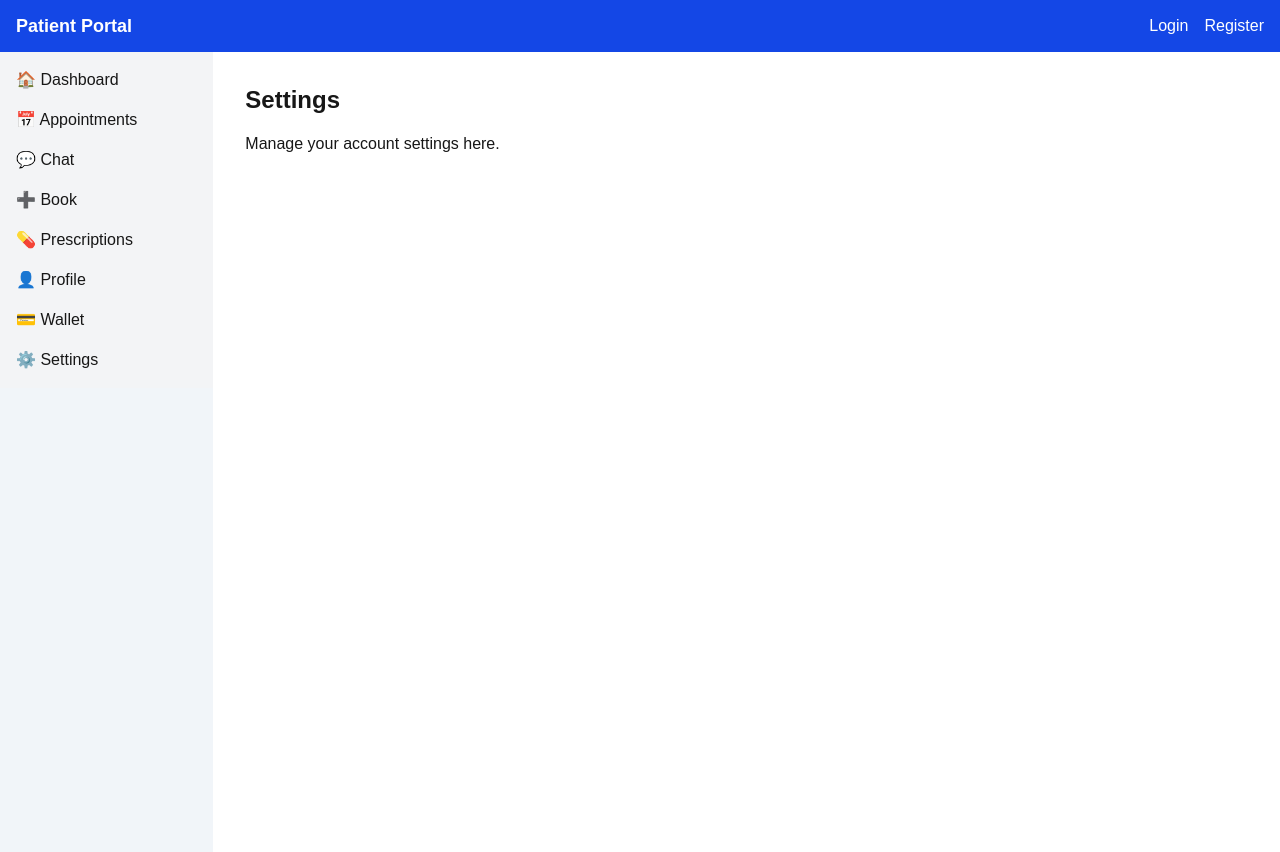
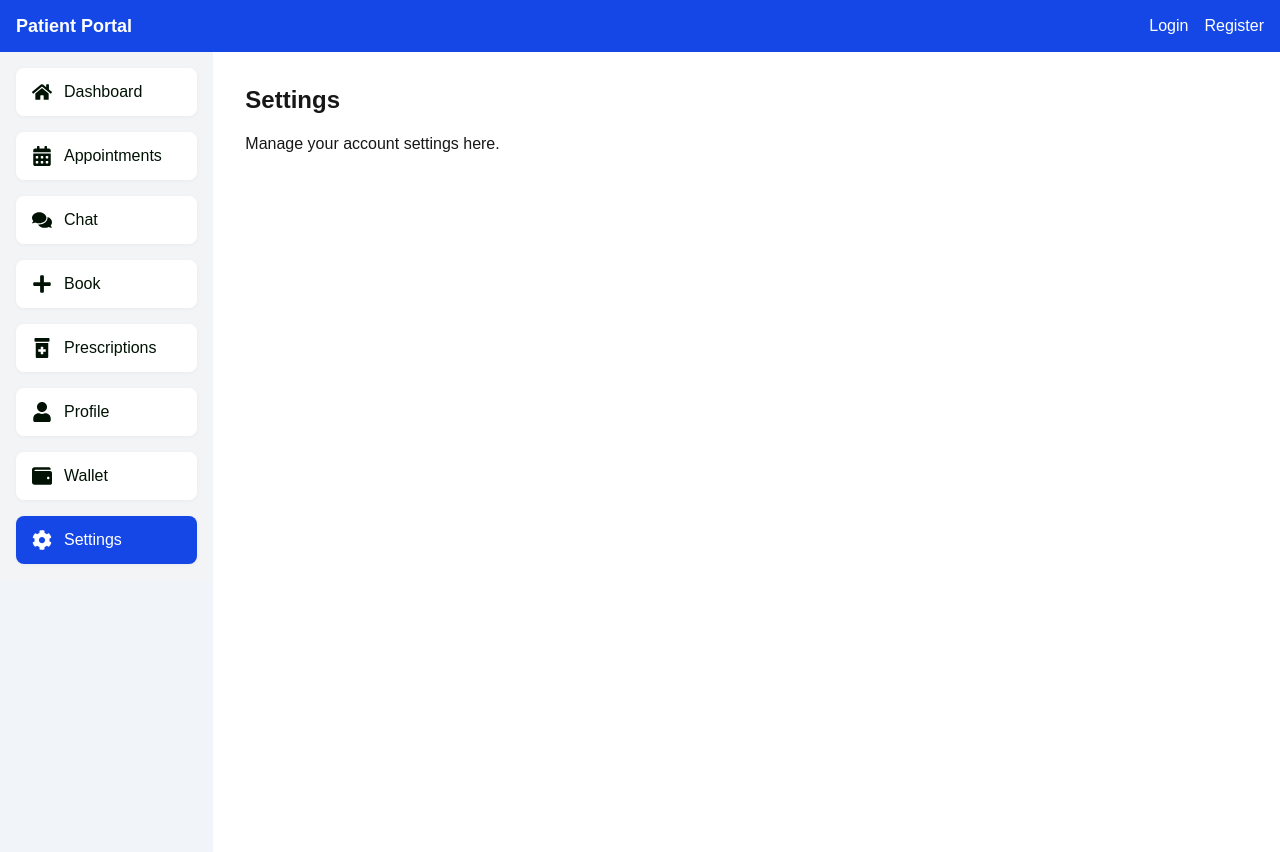
Before and after one commit to Ngahdiland/Hospital-system, a Next.js app: page /settings in a window 1280 px wide. Built offline with nearby package versions, Linux system fonts and the light colour scheme.

Commit message:
sidebar set now working on the fixed position

```diff
--- a/app/(user)/appointments/page.tsx
+++ b/app/(user)/appointments/page.tsx
@@ -4,8 +4,10 @@ import PatientLayout from '../../../components/patient-layout';
 export default function Appointments() {
   return (
     <PatientLayout>
-      <h1 className="text-2xl font-bold mb-4">Appointments</h1>
-      <p>View your upcoming and past appointments here.</p>
+      <div className="w-full h-full flex flex-col justify-start">
+        <h1 className="text-2xl font-bold mb-4">Appointments</h1>
+        <p>View your upcoming and past appointments here.</p>
+      </div>
     </PatientLayout>
   );
 }
--- a/app/(user)/book-appointment/page.tsx
+++ b/app/(user)/book-appointment/page.tsx
@@ -33,7 +33,7 @@ export default function BookAppointment() {
 
   return (
     <PatientLayout>
-      <div className="max-w-3xl mx-auto py-8 px-4 font-[THICCCBOI]">
+      <div className="w-full h-full flex flex-col justify-start">
         <h1 className="text-2xl font-bold mb-6 text-[#011204]">
           Book Appointment
         </h1>
--- a/app/(user)/chat/page.tsx
+++ b/app/(user)/chat/page.tsx
@@ -81,6 +81,7 @@ export default function Chat() {
 
   return (
     <PatientLayout>
+      <div className="w-full h-full flex flex-col justify-start">
         <div className="max-w-2xl mx-auto py-8 px-4 font-[THICCCBOI]">
           <h1 className="text-2xl font-bold mb-6 text-[#011204]">Live Chat</h1>
           <div className="mb-4">
@@ -144,6 +145,7 @@ export default function Chat() {
             </button>
           </form>
         </div>
+      </div>
     </PatientLayout>
   );
 }
--- a/app/(user)/dashboard/page.tsx
+++ b/app/(user)/dashboard/page.tsx
@@ -5,6 +5,7 @@ import Image from 'next/image';
 export default function Dashboard() {
   return (
     <PatientLayout>
+      <div className="w-full h-full flex flex-col justify-start">
         <div className="flex flex-col md:flex-row items-center gap-8">
           <div className="flex-1">
             <h1 className="text-2xl font-bold mb-4">Welcome, Patient!</h1>
@@ -21,6 +22,7 @@ export default function Dashboard() {
             />
           </div>
         </div>
+      </div>
     </PatientLayout>
   );
 }
--- a/app/(user)/prescriptions/page.tsx
+++ b/app/(user)/prescriptions/page.tsx
@@ -7,7 +7,7 @@ const doctors = db.doctors;
 export default function Prescriptions() {
   return (
     <PatientLayout>
-      <div className="max-w-3xl mx-auto py-8 px-4 font-[THICCCBOI]">
+      <div className="w-full h-full flex flex-col justify-start">
         <h1 className="text-2xl font-bold mb-6 text-[#011204]">
           Prescriptions
         </h1>
--- a/app/(user)/profile/page.tsx
+++ b/app/(user)/profile/page.tsx
@@ -4,9 +4,10 @@ import PatientLayout from '../../../components/patient-layout';
 export default function Profile() {
   return (
     <PatientLayout>
-      <h1 className="text-2xl font-bold mb-4">Profile</h1>
-      <p>View and update your patient profile information here.</p>
+      <div className="w-full h-full flex flex-col justify-start">
+        <h1 className="text-2xl font-bold mb-4">Profile</h1>
+        <p>View and update your patient profile information here.</p>
+      </div>
     </PatientLayout>
   );
 }
-a
--- a/app/(user)/settings/page.tsx
+++ b/app/(user)/settings/page.tsx
@@ -4,8 +4,10 @@ import PatientLayout from '../../../components/patient-layout';
 export default function Settings() {
   return (
     <PatientLayout>
-      <h1 className="text-2xl font-bold mb-4">Settings</h1>
-      <p>Manage your account settings here.</p>
+      <div className="w-full h-full flex flex-col justify-start">
+        <h1 className="text-2xl font-bold mb-4">Settings</h1>
+        <p>Manage your account settings here.</p>
+      </div>
     </PatientLayout>
   );
 }
--- a/app/(user)/wallet/page.tsx
+++ b/app/(user)/wallet/page.tsx
@@ -32,7 +32,7 @@ export default function Wallet() {
 
   return (
     <PatientLayout>
-      <div className="max-w-2xl mx-auto py-8 px-4 font-[THICCCBOI]">
+      <div className="w-full h-full flex flex-col justify-start">
         <h1 className="text-2xl font-bold mb-6 text-[#011204]">Wallet</h1>
         <div className="bg-white border border-[#E8F6FE] rounded shadow p-6 mb-8 flex flex-col items-center">
           <span className="text-lg text-[#2379F8] mb-2">Current Balance</span>
--- a/components/patient-layout.tsx
+++ b/components/patient-layout.tsx
@@ -2,9 +2,22 @@
 'use client';
 import { useState } from 'react';
 import Link from 'next/link';
+import { FaHome, FaCalendarAlt, FaComments, FaPlus, FaPrescriptionBottleAlt, FaUser, FaWallet, FaCog } from 'react-icons/fa';
+import { usePathname } from 'next/navigation';
 
 export default function PatientLayout({ children }: { children: React.ReactNode }) {
   const [sidebarOpen, setSidebarOpen] = useState(false);
+  const pathname = usePathname();
+  const navLinks = [
+    { href: '/', label: 'Dashboard', icon: <FaHome /> },
+    { href: '/appointments', label: 'Appointments', icon: <FaCalendarAlt /> },
+    { href: '/chat', label: 'Chat', icon: <FaComments /> },
+    { href: '/book-appointment', label: 'Book', icon: <FaPlus /> },
+    { href: '/prescriptions', label: 'Prescriptions', icon: <FaPrescriptionBottleAlt /> },
+    { href: '/profile', label: 'Profile', icon: <FaUser /> },
+    { href: '/wallet', label: 'Wallet', icon: <FaWallet /> },
+    { href: '/settings', label: 'Settings', icon: <FaCog /> },
+  ];
 
   return (
     <div className="min-h-screen flex flex-col">
@@ -34,14 +47,23 @@ export default function PatientLayout({ children }: { children: React.ReactNode
           className={`bg-gray-100 h-full top-0 left-0 transition-transform duration-200 z-20 md:static fixed md:translate-x-0 ${sidebarOpen ? 'translate-x-0' : '-translate-x-full'} md:block w-1/6 min-w-[120px] max-w-xs p-4`}
         >
           <nav className="flex flex-col gap-4 items-center md:items-start">
-            <Link href="/" className="hover:text-blue-700" title="Dashboard">🏠 <span className="hidden md:inline">Dashboard</span></Link>
-            <Link href="/appointments" className="hover:text-blue-700" title="Appointments">📅 <span className="hidden md:inline">Appointments</span></Link>
-            <Link href="/chat" className="hover:text-blue-700" title="Live Chat">💬 <span className="hidden md:inline">Chat</span></Link>
-            <Link href="/book-appointment" className="hover:text-blue-700" title="Book Appointment">➕ <span className="hidden md:inline">Book</span></Link>
-            <Link href="/prescriptions" className="hover:text-blue-700" title="Prescriptions">💊 <span className="hidden md:inline">Prescriptions</span></Link>
-            <Link href="/profile" className="hover:text-blue-700" title="Profile">👤 <span className="hidden md:inline">Profile</span></Link>
-            <Link href="/wallet" className="hover:text-blue-700" title="Wallet">💳 <span className="hidden md:inline">Wallet</span></Link>
-            <Link href="/settings" className="hover:text-blue-700" title="Settings">⚙️ <span className="hidden md:inline">Settings</span></Link>
+            {navLinks.map((link) => {
+              const isActive = pathname === link.href;
+              return (
+                <Link
+                  key={link.href}
+                  href={link.href}
+                  className={`w-full flex items-center gap-3 px-4 py-3 rounded-lg shadow-sm transition-all font-medium text-base
+                    ${isActive ? 'bg-blue-700 text-white' : 'bg-white text-[#011204] hover:bg-blue-100 hover:text-blue-700'}
+                  `}
+                  style={{ boxShadow: '0 1px 4px 0 rgba(0,0,0,0.04)' }}
+                  title={link.label}
+                >
+                  <span className="text-xl">{link.icon}</span>
+                  <span className="hidden md:inline">{link.label}</span>
+                </Link>
+              );
+            })}
           </nav>
         </aside>
         {/* Overlay for mobile sidebar */}
@@ -52,7 +74,9 @@ export default function PatientLayout({ children }: { children: React.ReactNode
           />
         )}
         {/* Main Content */}
-        <main className="flex-1 w-5/6 p-4 md:p-8 bg-white min-h-screen transition-all duration-200">{children}</main>
+        <main className="flex-1 p-4 md:p-8 bg-white min-h-screen transition-all duration-200">
+          {children}
+        </main>
       </div>
     </div>
   );
```
Lines whose indentation alone changed are shown as unchanged.
